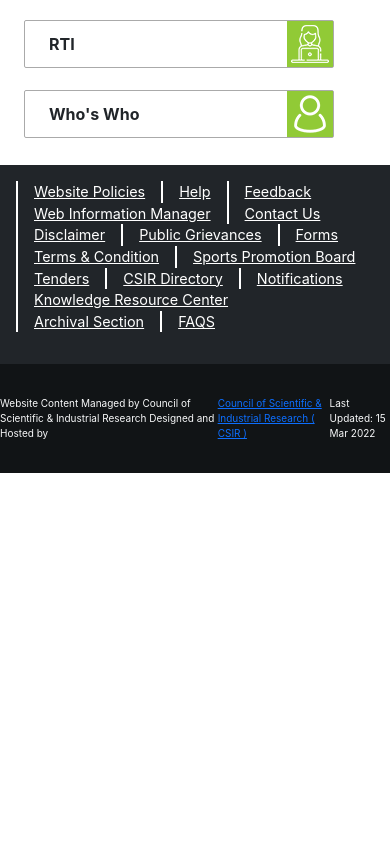
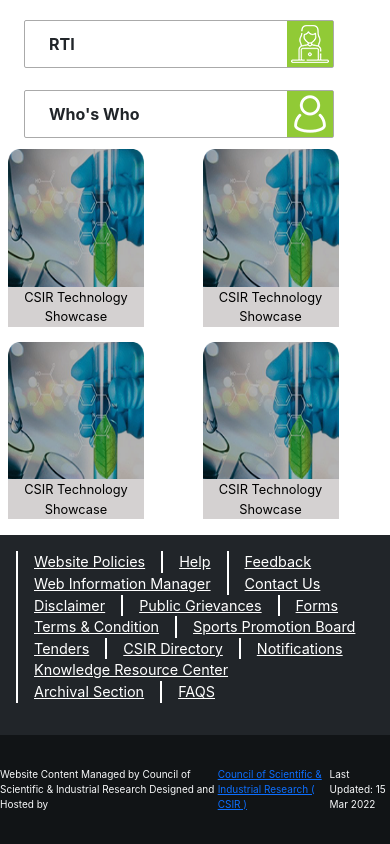
Before and after one commit to MianAizaz6/laboratory, a React (Create React App) app: page / in a window 390 px wide. Shown: the part 4150-4994 px from the top of the page. Before the commit the page ends 4623 px from the top, so only its background shows below. Built offline with nearby package versions, Linux system fonts and the light colour scheme.

Commit message:
cat section added

```diff
--- a/src/Components/Iframes/IframeSection.js
+++ b/src/Components/Iframes/IframeSection.js
@@ -4,10 +4,10 @@ import IframeComponent from './IframeComponent'
 function IframeSection() {
   return (
     <div className='row gx-0'>
-        <div className='col-lg-6 p-0'>
+        <div className='col-lg-6 col-md-6 p-0'>
             <IframeComponent source={"https://www.youtube.com/embed/X8ipUgXH6jw"} title={"Twitter"}/>
         </div>
-        <div className='col-lg-6 p-0'>
+        <div className='col-lg-6 col-md-6 p-0'>
         <IframeComponent source={"https://www.youtube.com/embed/X8ipUgXH6jw"} title={"Facebook"}/>
         </div>
     </div>
--- a/src/Components/InfoSection/InfoSection.js
+++ b/src/Components/InfoSection/InfoSection.js
@@ -7,14 +7,15 @@ import img2 from "../../assets/Images/clinical-trial.png"
 import img3 from "../../assets/Images/facility.png"
 import img4 from "../../assets/Images/training.png"
 import img5 from "../../assets/Images/whos-who.png"
+import funnel from '../../assets/Images/funnel.png'
 
 function InfoSection() {
   return (
     <div className='row gx-1 py-3 px-2'>
-        <div className='col-lg-4'>
+        <div className='col-lg-4 col-md-6'>
             <InfoCarousel/>
         </div>
-        <div className='col-lg-4'>
+        <div className='col-lg-4 col-md-6'>
             <ul class="list-group">
                 <li class="list-group-item d-flex justify-content-between align-items-center">
                     CSIR Laboratories
@@ -48,7 +49,30 @@ function InfoSection() {
                 </li>
             </ul>
         </div>
-        <div className='col-lg-4'></div>
+        <div className='col-lg-4  col-md-12'>
+                <div className="categories_Section">
+                        <div className="cat">
+                            <img src={funnel} alt="funnel" />
+                            <button>CSIR Technology Showcase</button>
+
+                        </div>
+                        <div className="cat">
+                            <img src={funnel} alt="funnel" />
+                            <button>CSIR Technology Showcase</button>
+
+                        </div>
+                        <div className="cat">
+                            <img src={funnel} alt="funnel" />
+                            <button>CSIR Technology Showcase</button>
+
+                        </div>
+                        <div className="cat">
+                            <img src={funnel} alt="funnel" />
+                            <button>CSIR Technology Showcase</button>
+
+                        </div>
+                </div>
+        </div>
     </div>
   )
 }
--- a/src/assets/scss/infosection.scss
+++ b/src/assets/scss/infosection.scss
@@ -25,3 +25,80 @@ ul {
 
     }
 }
+.categories_Section{
+    display: grid;
+    grid-template-columns: 1fr 1fr;
+    gap: 15px;
+    .cat{
+        display: flex;
+        flex-direction: column;
+        width: 12.5rem;
+
+        img{
+            height: 8.3rem;
+            border-top-left-radius: 10px;
+            border-top-right-radius: 10px;
+        }
+        button{
+            background-color: rgb(212, 209, 209);
+            height: 2.5rem;
+            border: none;
+            font-size: 0.8rem;
+            &:hover{
+                background-color: #08408B;
+                color: white;
+
+            }
+        }
+    }
+}
+
+@media screen and (max-width: 850px) {
+    .categories_Section{
+        display: grid;
+        grid-template-columns: 1fr 1fr 1fr 1fr;
+        gap: 15px;
+        .cat{
+            display: flex;
+            flex-direction: column;
+            width: 12rem;
+
+            img{
+                height: 8.6rem;
+                border-top-left-radius: 10px;
+                border-top-right-radius: 10px;
+
+            }
+            button{
+                background-color: rgb(212, 209, 209);
+                height: 2.5rem;
+                border: none;
+                font-size: 0.8rem;
+                &:hover{
+                    background-color: #08408B;
+                    color: white;
+
+                }
+            }
+        }
+    }
+}
+
+@media screen and (max-width: 650px) {
+    .categories_Section{
+        display: grid;
+        grid-template-columns: 1fr 1fr ;
+        gap: 15px;
+        .cat{
+            display: flex;
+            flex-direction: column;
+            width: 8.5rem;
+            .cat{
+                display: flex;
+                flex-direction: column;
+                width: 11rem;
+            }
+        }
+    }
+
+}
```
Also changed, not shown: src/assets/Images/funnel.png (added).
